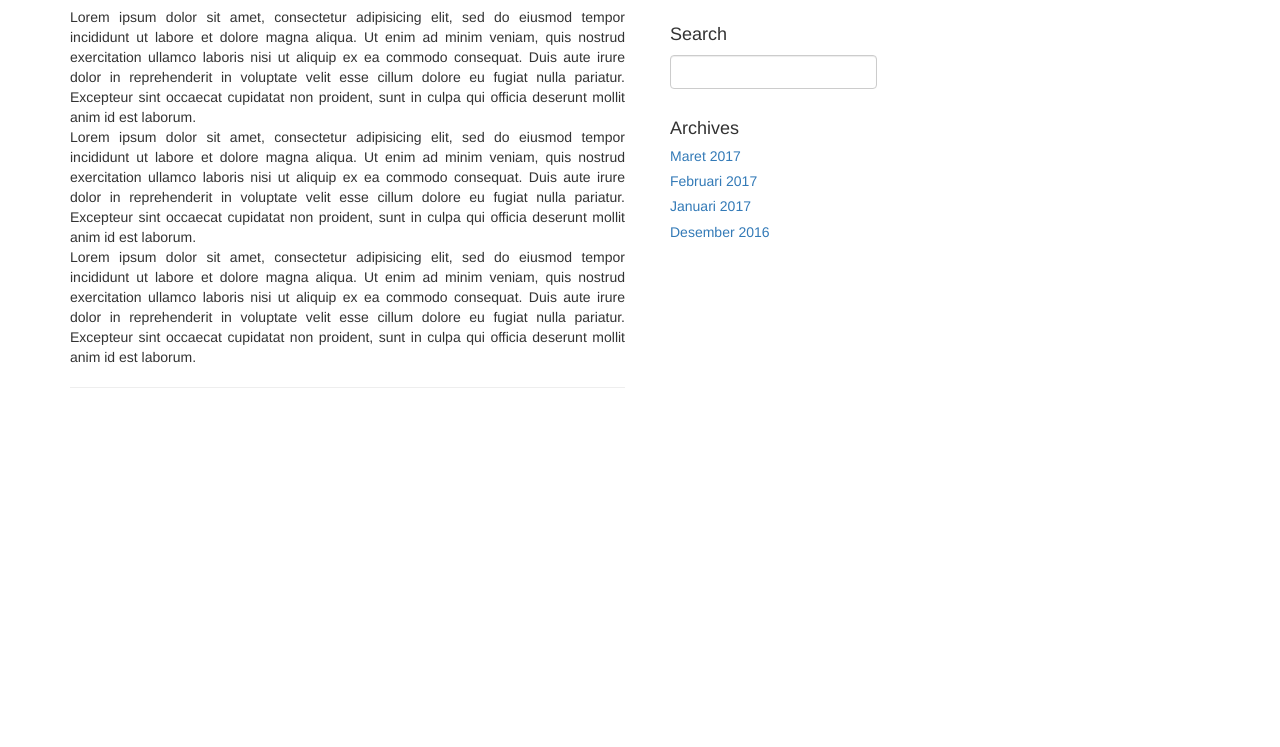
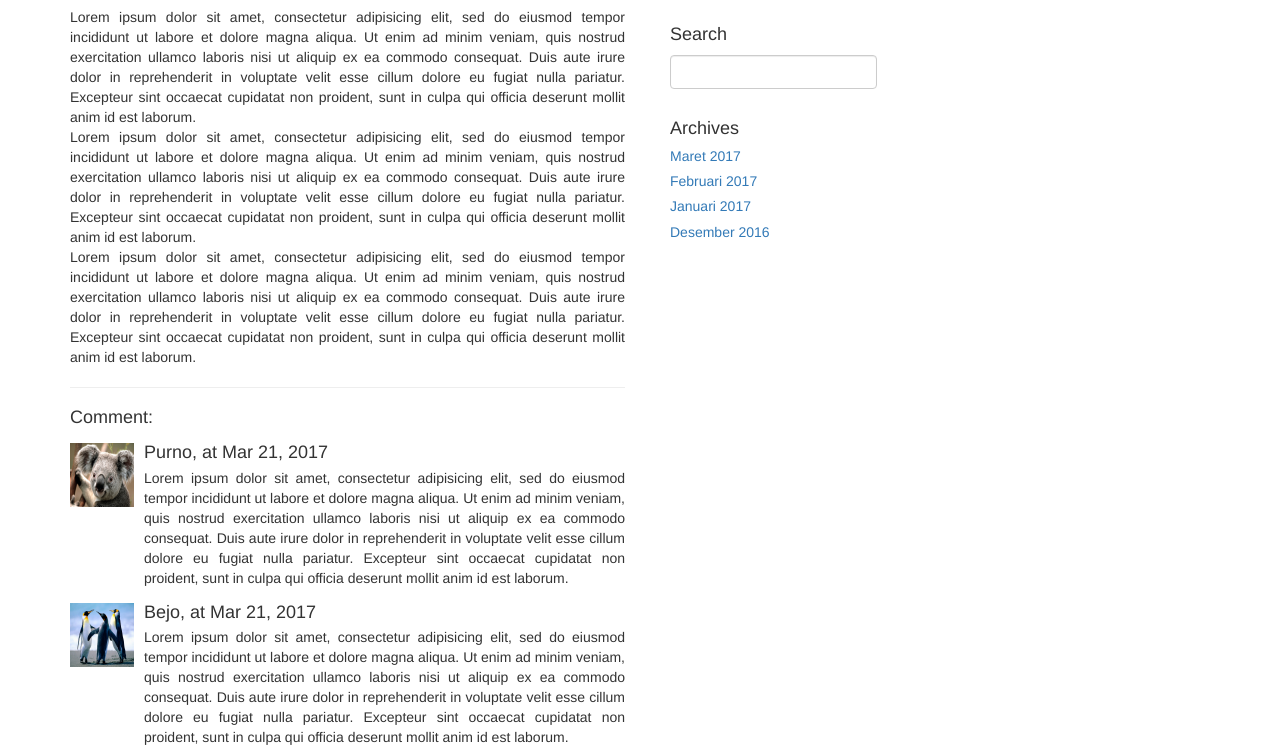
Before and after one commit to halimhalim99/training-web, a plain HTML site: page blog-template/article-detail.html in a window 1280 px wide. Shown: the part 160-907 px from the top of the page. Before the commit the page ends 800 px from the top, so only its background shows below. Drawn offline with nearby package versions, Linux system fonts and the light colour scheme.

Commit message:
pertemuan4-articel-detail-menamba comen&foto

```diff
--- a/blog-template/article-detail.html
+++ b/blog-template/article-detail.html
@@ -56,7 +56,32 @@
 				Lorem ipsum dolor sit amet, consectetur adipisicing elit, sed do eiusmod tempor incididunt ut labore et dolore magna aliqua. Ut enim ad minim veniam, quis nostrud exercitation ullamco laboris nisi ut aliquip ex ea commodo consequat. Duis aute irure dolor in reprehenderit in voluptate velit esse cillum dolore eu fugiat nulla pariatur. Excepteur sint occaecat cupidatat non proident, sunt in culpa qui officia deserunt mollit anim id est laborum.
 
 			<hr></hr>
+			<h4>Comment:</h4>
+                <div class="media">
+  <div class="media-left">
+    <a href="#">
+      <img class="media-object" src="Koala.jpg"  alt="" height="64" width="64">
+    </a>
+  </div>
+  <div class="media-body">
+    <h4 class="media-heading">Purno, at Mar 21, 2017 </h4>
+Lorem ipsum dolor sit amet, consectetur adipisicing elit, sed do eiusmod tempor incididunt ut labore et dolore magna aliqua. Ut enim ad minim veniam, quis nostrud exercitation ullamco laboris nisi ut aliquip ex ea commodo consequat. Duis aute irure dolor in reprehenderit in voluptate velit esse cillum dolore eu fugiat nulla pariatur. Excepteur sint occaecat cupidatat non proident, sunt in culpa qui officia deserunt mollit anim id est laborum.
 
+  </div>
+</div>
+
+<div class="media">
+  <div class="media-left">
+    <a href="#">
+      <img class="media-object" src="Penguins.jpg"  alt="" height="64" width="64">
+    </a>
+  </div>
+  <div class="media-body">
+    <h4 class="media-heading">Bejo, at Mar 21, 2017 </h4>
+    Lorem ipsum dolor sit amet, consectetur adipisicing elit, sed do eiusmod tempor incididunt ut labore et dolore magna aliqua. Ut enim ad minim veniam, quis nostrud exercitation ullamco laboris nisi ut aliquip ex ea commodo consequat. Duis aute irure dolor in reprehenderit in voluptate velit esse cillum dolore eu fugiat nulla pariatur. Excepteur sint occaecat cupidatat non proident, sunt in culpa qui officia deserunt mollit anim id est laborum.
+
+  </div>
+</div>
               </div>
               <div class="col-md-2">
 				<form class="navbar-form navbar-left">
```
